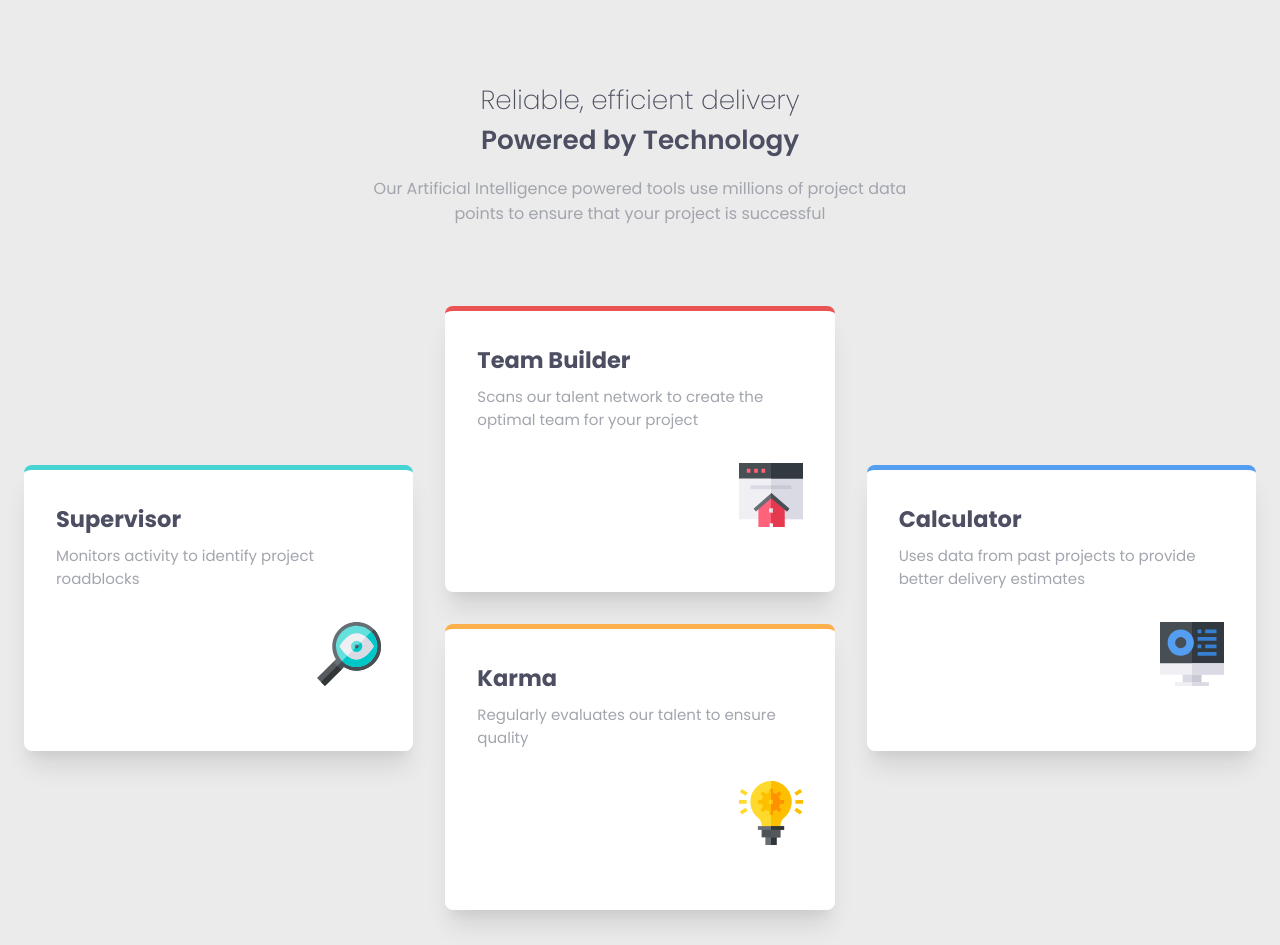
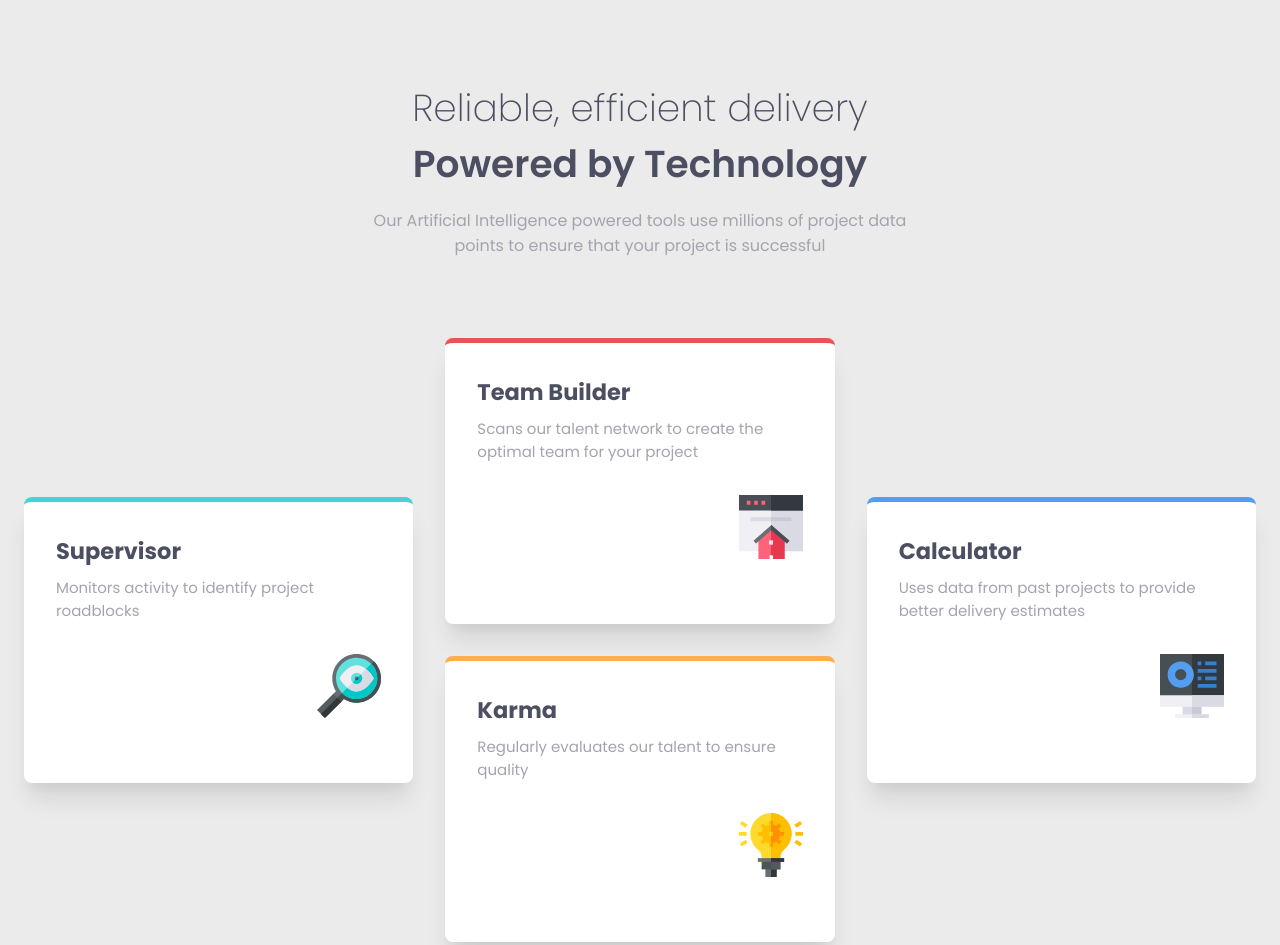
Before and after one commit to MateuszZalew/four-card-grid, a plain HTML site: page index.html in a window 1280 px wide. Shown: the top 945 px of the page. Drawn offline with Linux system fonts and the light colour scheme.

Commit message:
fix: small styling fixes

```diff
--- a/style.css
+++ b/style.css
@@ -39,10 +39,10 @@ h1 {
   font-size: 1.75em;
   font-weight: 200;
   margin: 0 auto 1rem auto;
-  max-width: 400px;
 }
 
 h1 span {
+  display: block;
   font-weight: 600;
 }
 
@@ -99,6 +99,16 @@ p {
 }
 
 @media (min-width: 708px) {
+  header {
+    max-width: none;
+  }
+  h1 {
+    font-size: 2.5em;
+  }
+  header p {
+    max-width: 540px;
+    margin: auto;
+  }
   .card__list {
     grid-template-columns: 1fr 1fr;
   }
```
